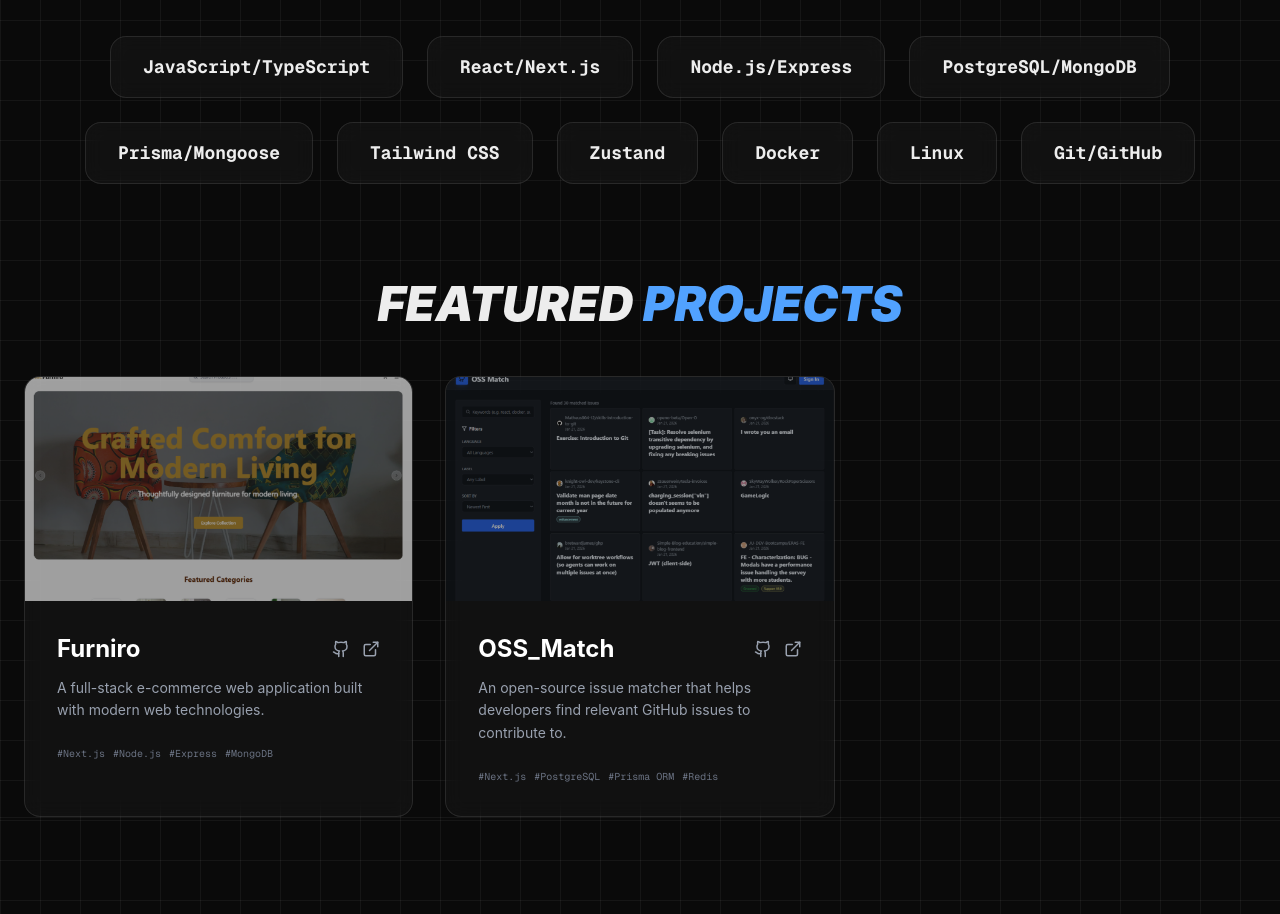
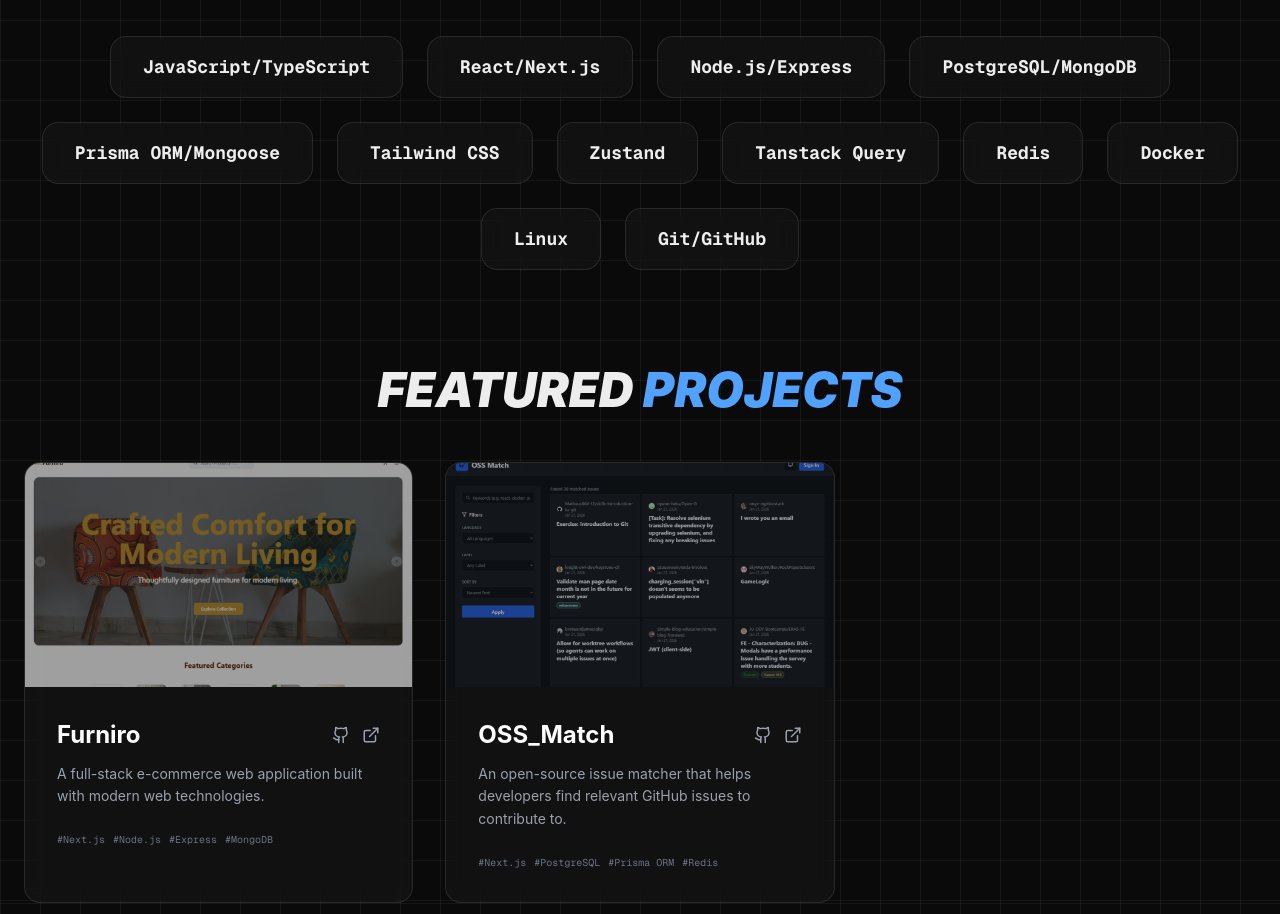
Before and after one commit to mdshakerullahS/Portfolio, a Next.js app: page / in a window 1280 px wide. Shown: the part 1700-2614 px from the top of the page. Built offline with nearby package versions, Linux system fonts and the light colour scheme; no server answers.

Commit message:
update: add redis and tanstack query in skills

```diff
--- a/src/constants.ts
+++ b/src/constants.ts
@@ -29,9 +29,11 @@ export const SKILLS: string[] = [
   "React/Next.js",
   "Node.js/Express",
   "PostgreSQL/MongoDB",
-  "Prisma/Mongoose",
+  "Prisma ORM/Mongoose",
   "Tailwind CSS",
   "Zustand",
+  "Tanstack Query",
+  "Redis",
   "Docker",
   "Linux",
   "Git/GitHub",
```
